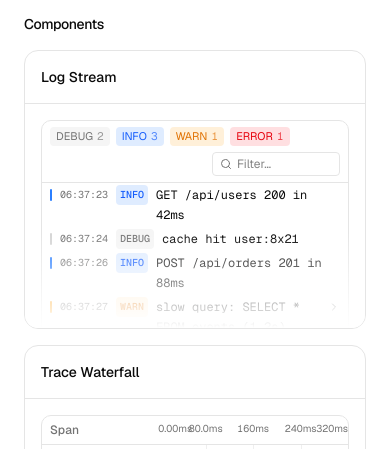
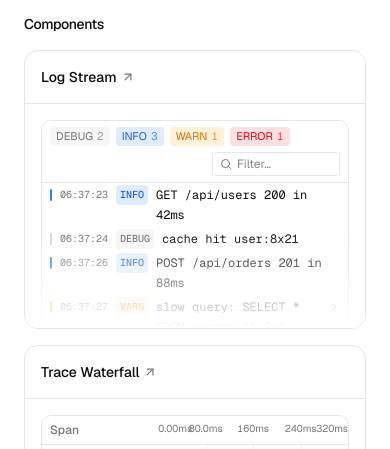
Before and after one commit to gokh4nozturk/rocket, a Next.js app: page / in a window 390 px wide. Shown: the part 303-752 px from the top of the page. Built offline with nearby package versions, Linux system fonts and the light colour scheme; no server answers.

Commit message:
fix: adjust ArrowUpRight opacity for better visibility on hover

```diff
--- a/components/showcase/preview-card.tsx
+++ b/components/showcase/preview-card.tsx
@@ -31,7 +31,7 @@ export function PreviewCard({
         <h3 className="font-medium text-foreground text-sm">
           <Link className="flex items-center gap-1 after:absolute after:inset-0" href={`/${slug}`}>
             {title}
-            <ArrowUpRight className="size-3.5 text-muted-foreground opacity-0 transition-opacity group-hover:opacity-100" />
+            <ArrowUpRight className="size-3.5 text-muted-foreground transition-opacity md:opacity-0 md:group-hover:opacity-100" />
           </Link>
         </h3>
         {/* <p className="text-muted-foreground text-sm leading-relaxed">{description}</p>
```
